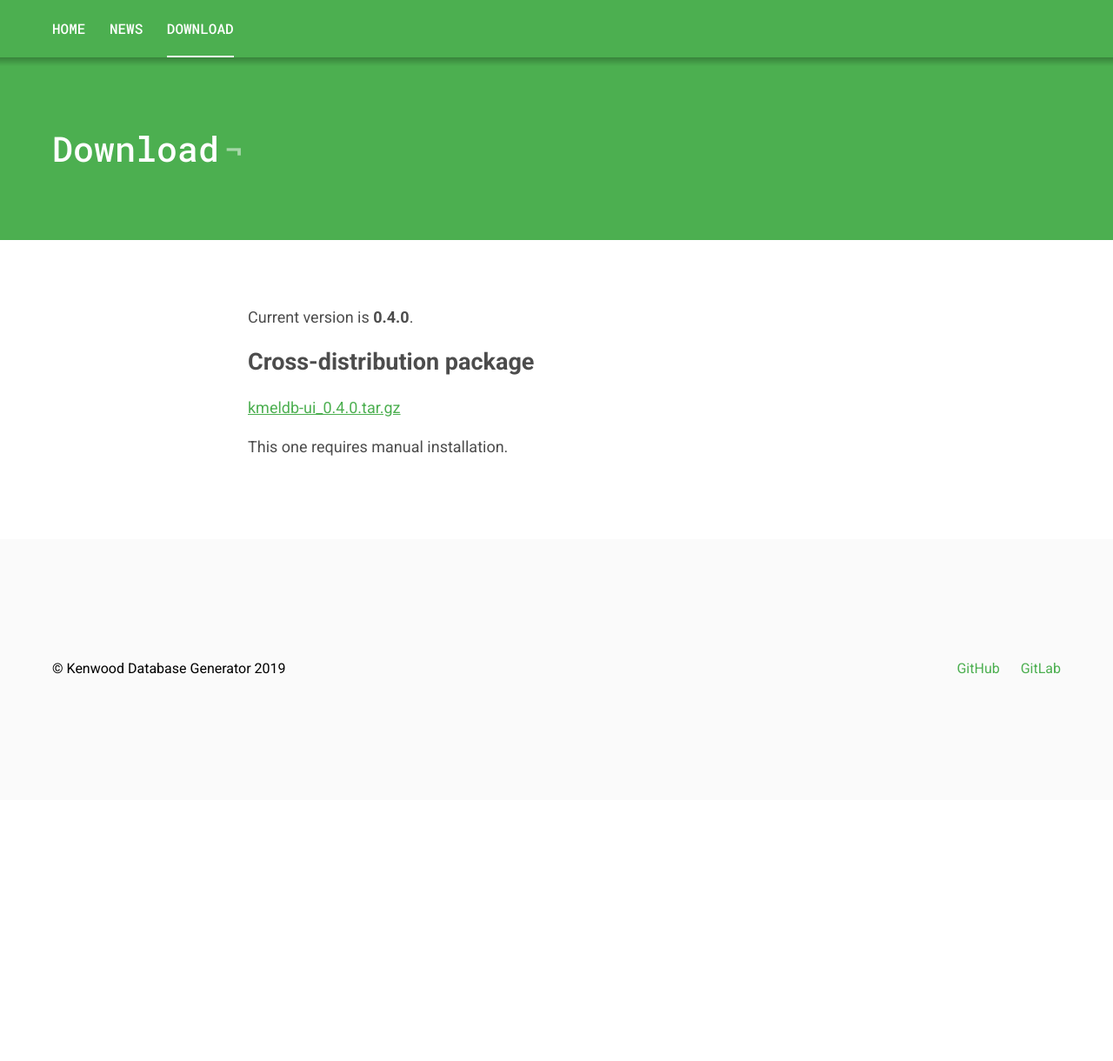
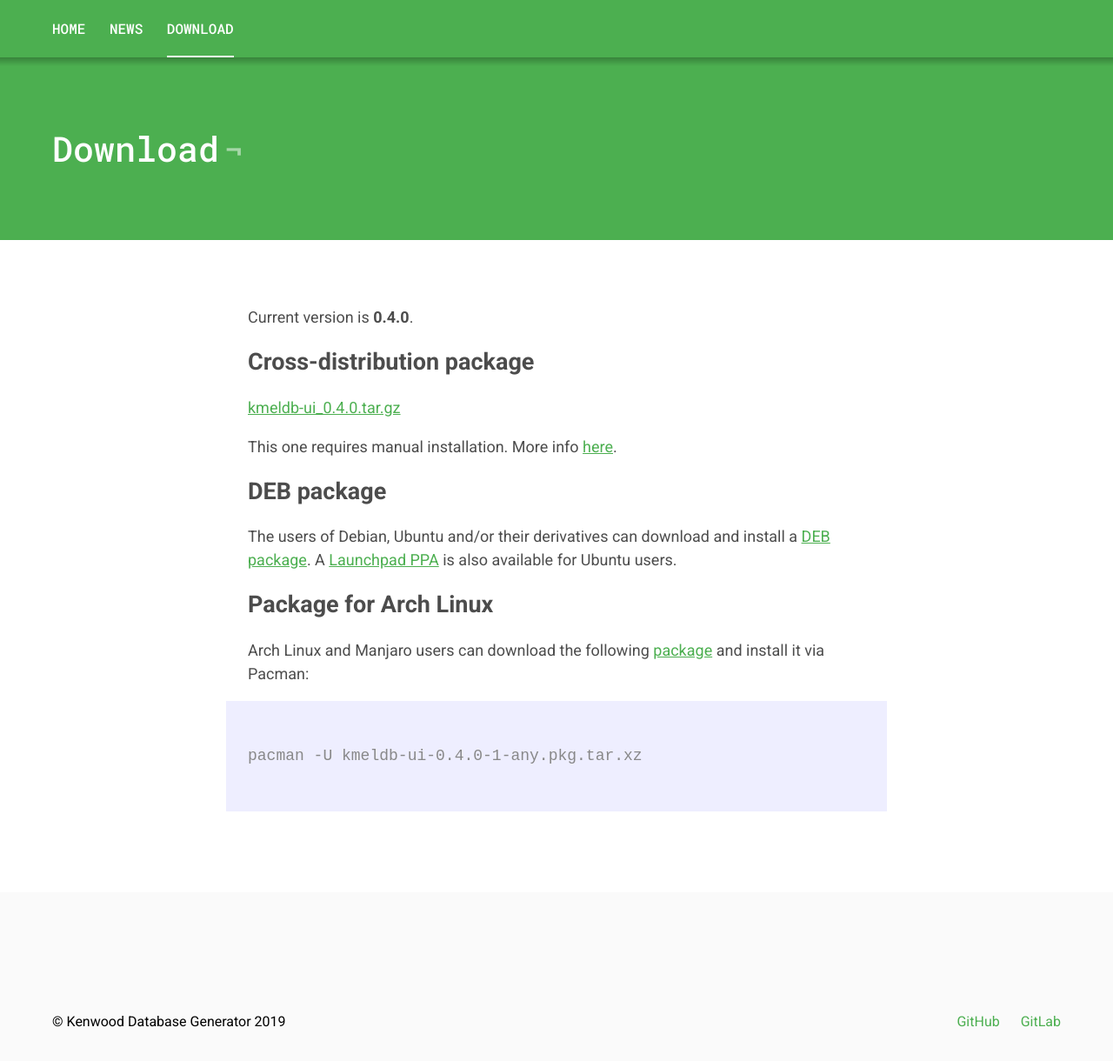
Before and after one commit to vsvyatski/kmel_db_ui, a Jekyll site: the page built from _pages/download.md, in a window 1280 px wide and 1326 px high. Shown: the top 1220 px of the window at 87% size. Built offline with Jekyll 4.4.1, drawn with Linux system fonts in a browser that asks for light colours.

Commit message:
Updating downloads page

````diff
--- a/_pages/download.md
+++ b/_pages/download.md
@@ -9,4 +9,16 @@ Current version is **0.4.0**.
 
 [kmeldb-ui_0.4.0.tar.gz](https://github.com/vsvyatski/kmeldb-ui/releases/download/v0.4.0/kmeldb-ui_0.4.0.tar.gz)
 
-This one requires manual installation.
+This one requires manual installation. More info [here](../index.md#manual-installation).
+
+## DEB package
+
+The users of Debian, Ubuntu and/or their derivatives can download and install a [DEB package](https://github.com/vsvyatski/kmeldb-ui/releases/download/v0.4.0/kmeldb-ui_0.4.0_all.deb). A [Launchpad PPA](https://launchpad.net/~vsvyatski/+archive/ubuntu/kmeldb-ui) is also available for Ubuntu users.
+
+## Package for Arch Linux
+
+Arch Linux and Manjaro users can download the following [package](https://github.com/vsvyatski/kmeldb-ui/releases/download/v0.4.0/kmeldb-ui-0.4.0-1-any.pkg.tar.xz) and install it via Pacman:
+
+```console
+pacman -U kmeldb-ui-0.4.0-1-any.pkg.tar.xz
+```
````
Also changed, not shown: index.md (+2 -2 lines).
